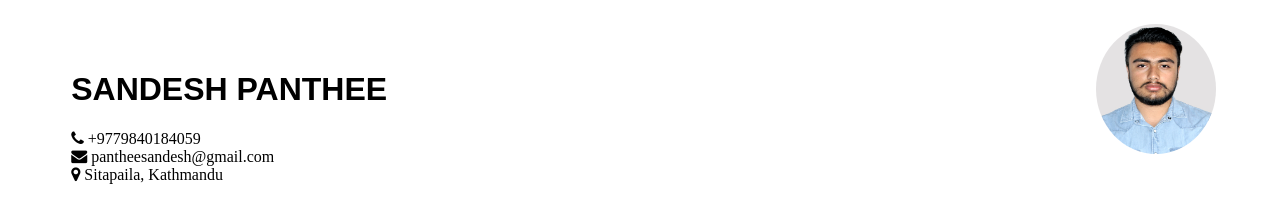
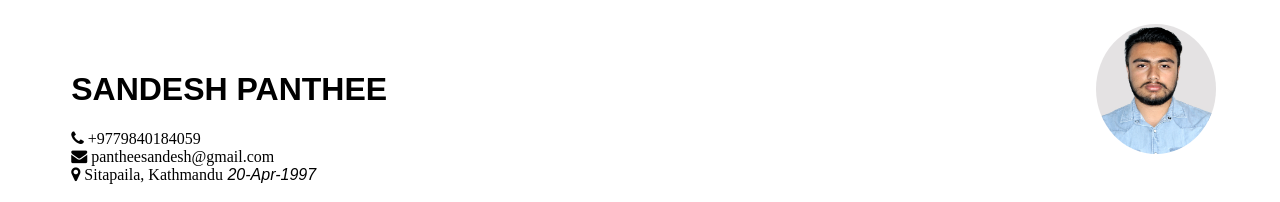
Before and after one commit to sandesh287/CV, a plain HTML site: page index.html in a window 1280 px wide. Shown: the top 202 px of the page. Drawn offline with Linux system fonts and the light colour scheme.

Commit message:
Update index.html
dob added

```diff
--- a/index.html
+++ b/index.html
@@ -29,6 +29,7 @@
                     <i class="fa fa-phone" aria-hidden="true"> +9779840184059</i><br>
                     <i class="fa fa-envelope" aria-hidden="true"> pantheesandesh@gmail.com</i><br>
                     <i class="fa fa-map-marker" aria-hidden="true"> Sitapaila, Kathmandu</i>
+                    <i class="fa-solid fa-calendar-days" aria-hidden="true">20-Apr-1997</i>
                 </div>
 
                 <div class="content2">
```
